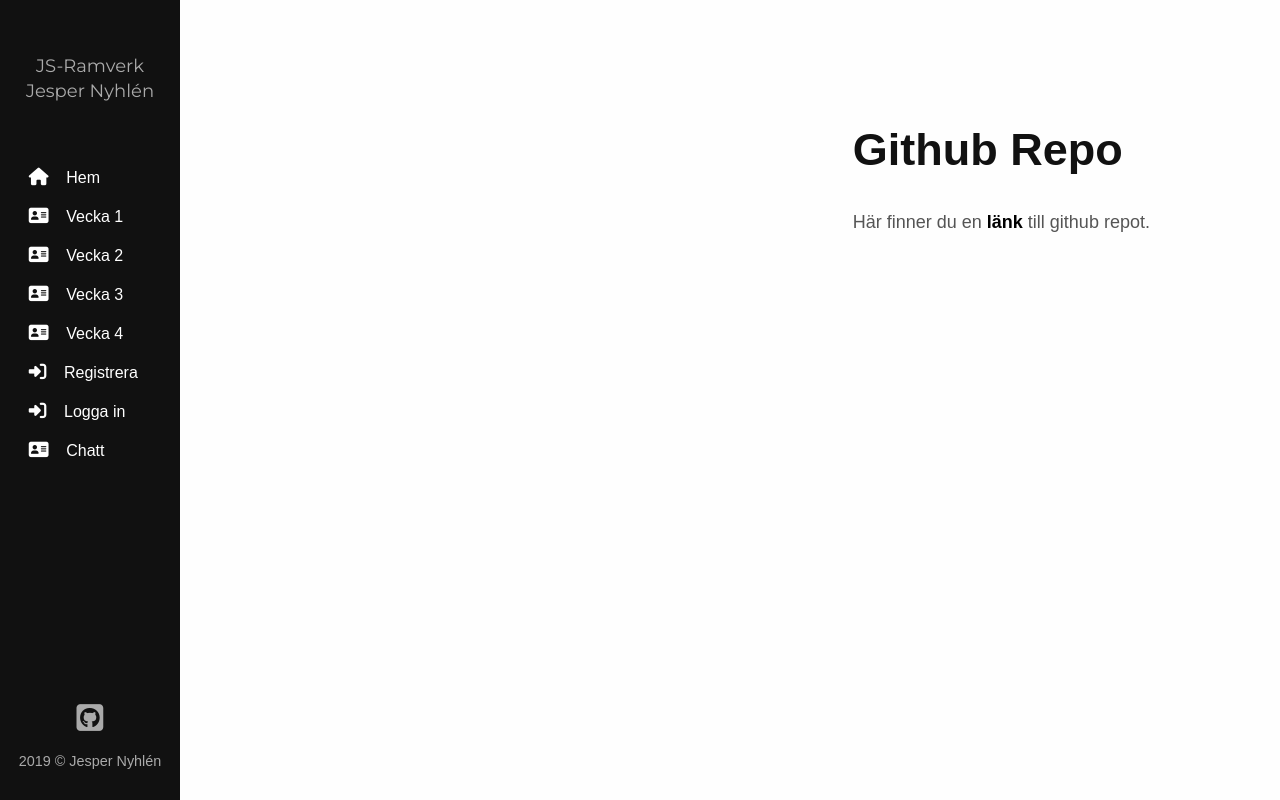
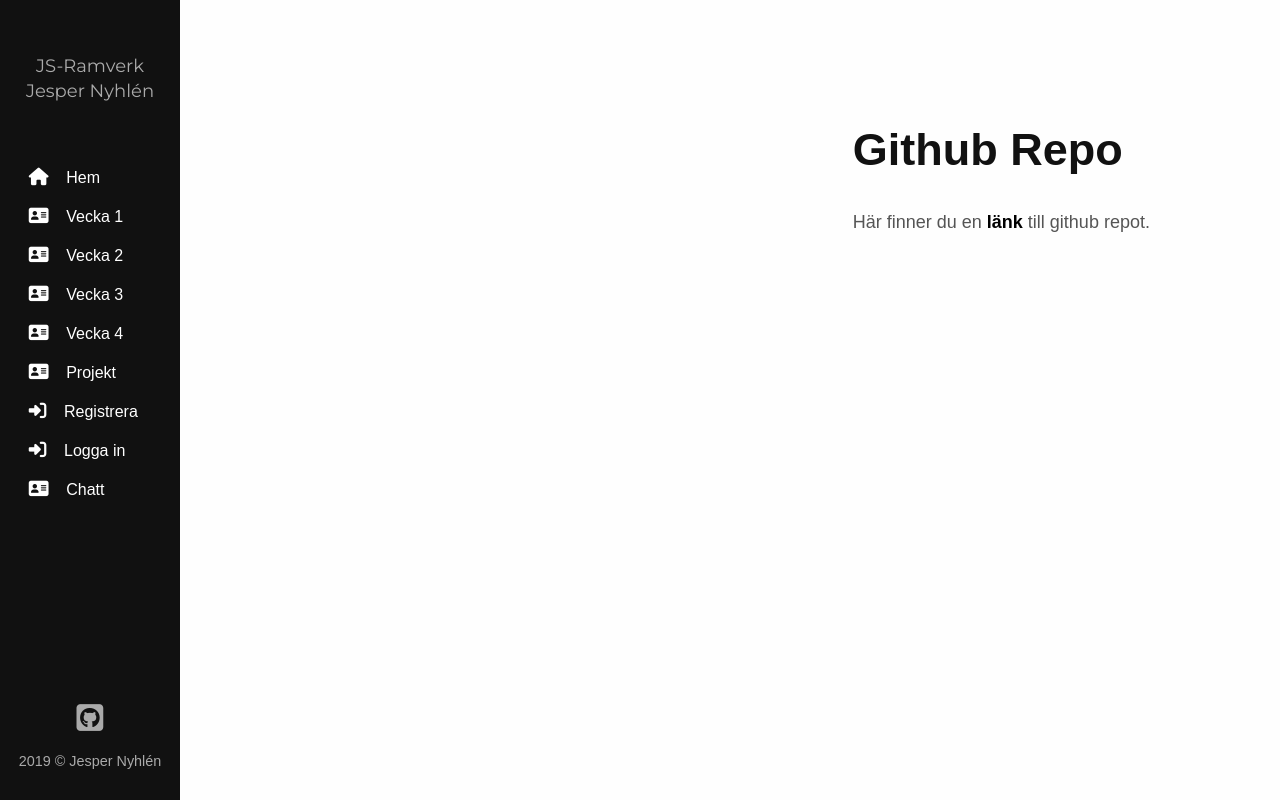
Before and after one commit to jespernyhlen/me-react, a React (Create React App) app: page /reports/week/1 in a window 1280 px wide. Built offline with nearby package versions, Linux system fonts and the light colour scheme; no server answers; a web font is replaced by a local one.

Commit message:
Adding report for project

```diff
--- a/src/components/NavBar.js
+++ b/src/components/NavBar.js
@@ -85,6 +85,11 @@
                             <i className='fas fa-address-card'></i>Vecka 4
                         </Link>
                     </li>
+                    <li>
+                        <Link to='/reports/week/10'>
+                            <i className='fas fa-address-card'></i>Projekt
+                        </Link>
+                    </li>
 
                     {loggedInOption}
                     {loginLogout}
```
